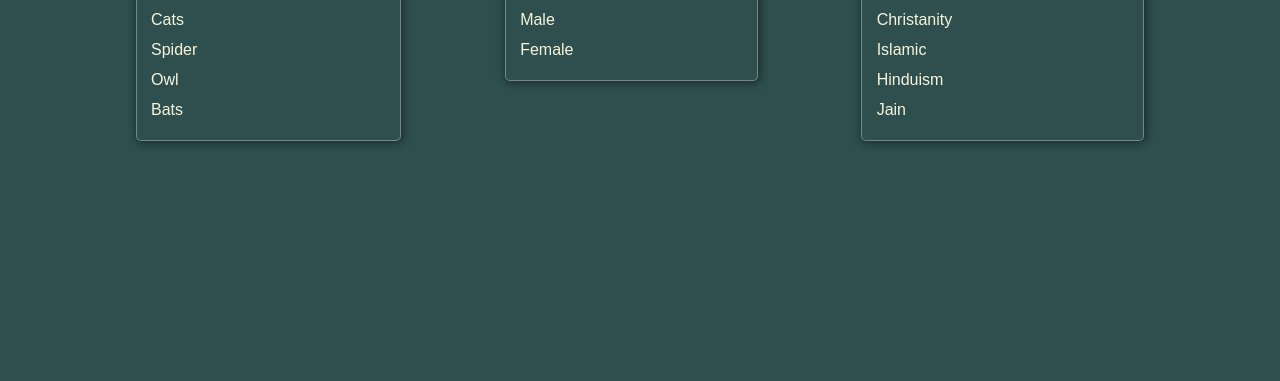
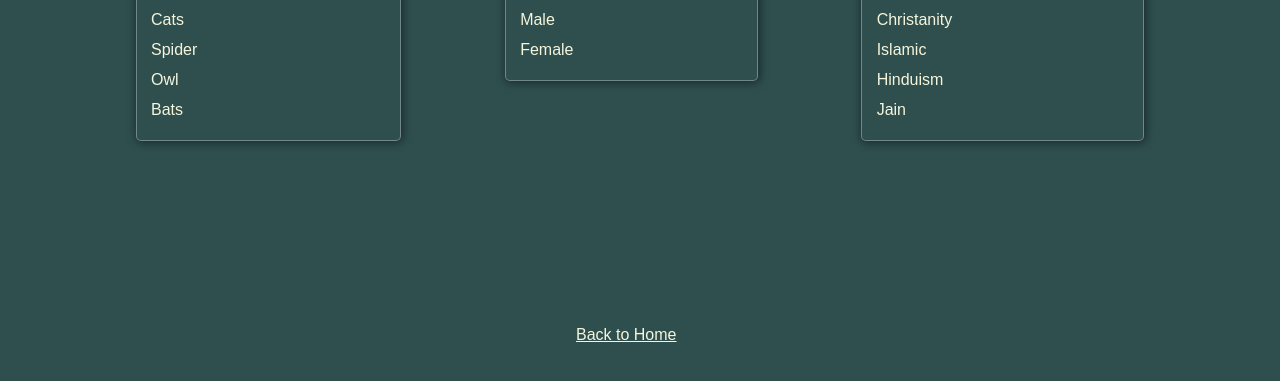
Before and after one commit to unish6123/cs230, a plain HTML site: page page6.html in a window 1280 px wide. Shown: the part 295-676 px from the top of the page. Drawn offline with Linux system fonts and the light colour scheme.

Commit message:
update page 6

```diff
--- a/page6.html
+++ b/page6.html
@@ -40,6 +40,9 @@
                 </ul>
             </div>
         </div>
+        <div class="back-to-home">
+            <a href="index.html" class="">Back to Home</a>
+        </div>
     </div>
 
 </body>
--- a/style.css
+++ b/style.css
@@ -59,6 +59,7 @@ a:active{
 
 .main-container{
     height:120vh;
+    /* background: green; */
 }
 
 .header-container{
@@ -122,3 +123,11 @@ a:active{
     background: #ffffff52;
     transform: translate(50%, 50%);
 }
+
+.back-to-home{
+    position: absolute;
+    bottom: 20%;
+    left: 45%;
+    background: transparent;
+    width: 200px;
+}
```
